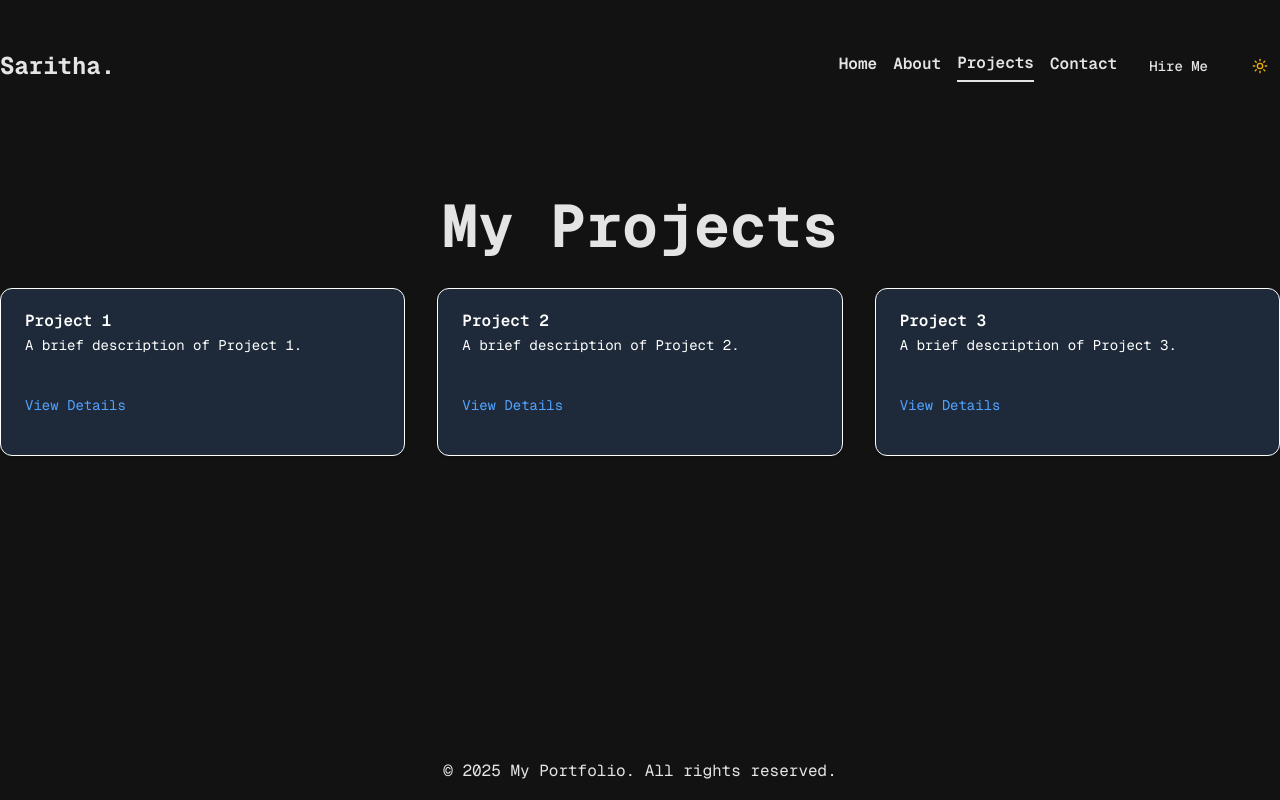
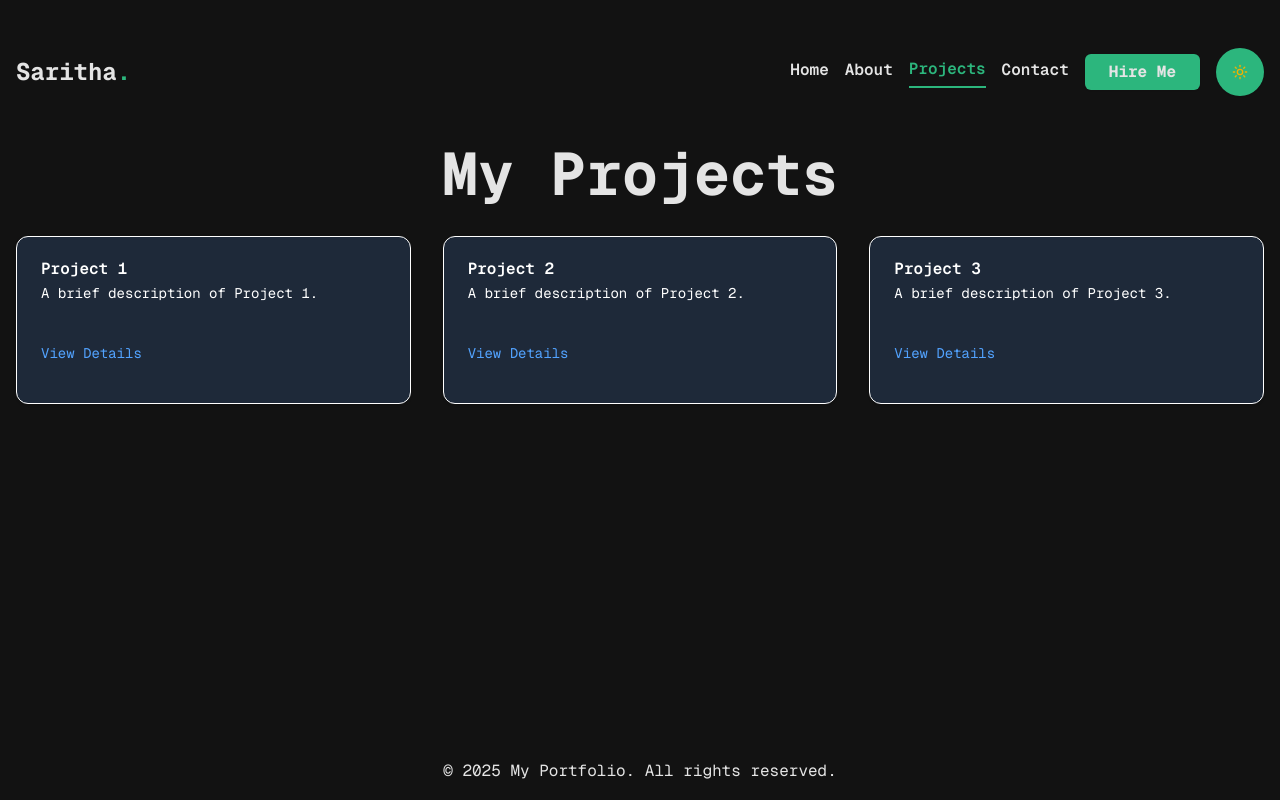
Before and after one commit to Saritha-115/my-portfolio, a Next.js app: page /projects in a window 1280 px wide. Built offline with nearby package versions, Linux system fonts and the light colour scheme.

Commit message:
Revert "styling changes"
This reverts commit 193758b237dd96eedeb8dd1dbc9035352a8191e8.

```diff
--- a/app/globals.css
+++ b/app/globals.css
@@ -33,8 +33,73 @@
   --color-surface: #e9ecef; /* Very light gray for surfaces */
   --color-border: #dee2e6; /* Light gray for borders */
   --color-error: #dc3545; /* Bright red for error messages */
-  --color-btn-text: #FF6F61; /* Button text in light mode */
+   --color-btn-text: #FF6F61; /* Button text in light mode */
   --hover-shadow: 0 4px 15px rgba(231, 76, 60, 0.5); /* Red shadow for hover effects in light mode */
+}
+
+/* Button hover effect */
+button:hover {
+  background-color: var(--color-primary-hover); /* Hover background color */
+  color: var(--color-text); /* Hover text color */
+  box-shadow: var(--hover-shadow); /* Hover shadow effect */
+  transform: translateY(-2px); /* Slight lift effect on hover */
+  transition: background-color 0.3s ease, color 0.3s ease, box-shadow 0.3s ease, transform 0.3s ease;
+}
+
+@layer base {
+  * {
+    margin: 0;
+    padding: 0;
+    box-sizing: border-box;
+  }
+  body {
+    background-color: var(--color-background);
+    color: var(--color-foreground);
+    font-family: var(--font-mono); /* Changed to monospace font */
+    line-height: 1.6;
+    transition: background-color 0.3s ease, color 0.3s ease; /* Smooth transition */
+  }
+}
+
+/* Global button styles */
+button {
+  background-color: var(--color-primary); /* Darker primary color */
+  color: var(--color-foreground);
+  border: none;
+  padding: 0.75rem 1.5rem;
+  border-radius: 0.375rem;
+  font-family: var(--font-mono); /* Changed to monospace font */
+  font-size: 1rem;
+  font-weight: bold;
+  cursor: pointer;
+  transition: background-color 0.3s ease, color 0.3s ease, box-shadow 0.3s ease, transform 0.3s ease;
+}
+
+/* Custom circle button class */
+.circle {
+  width: 3rem; /* Equal width and height to make it square */
+  height: 3rem;
+  padding: 0; /* Remove padding to avoid distortion */
+  border-radius: 50%; /* Fully rounded to make it a circle */
+  display: flex; /* Center content */
+  align-items: center;
+  justify-content: center;
+  background-color: var(--color-primary); /* Default background color */
+  color: var(--color-foreground); /* Default text color */
+  transition: background-color 0.3s ease, color 0.3s ease, box-shadow 0.3s ease, transform 0.3s ease;
+}
+
+.circle:hover {
+  background-color: var(--color-primary-hover); /* Hover background color */
+  transform: translateY(-2px); /* Slight lift effect */
+}
+
+/* Utility classes */
+.container {
+  max-width: 100%;
+  margin: 0 auto;
+  padding: 0 1rem;
+  font-family: var(--font-mono); /* Changed to monospace font */
 }
 
 @media (min-width: 640px) {
@@ -80,23 +145,53 @@
   animation: draw-reverse 4s ease-in-out infinite;
 }
 
-/* Utility classes */
-.container {
-
-  font-family: var(--font-mono); /* Changed to monospace font */
+.border-accent {
+  border-color: var(--color-accent);
 }
 
-@layer base {
-  * {
-    margin:0;
-    padding: 0;
-    box-sizing: border-box;
-  }
-  body {
-    background-color: var(--color-background);
-    color: var(--color-foreground);
-    font-family: var(--font-mono); /* Changed to monospace font */
-    line-height: 1.6;
-    transition: background-color 0.3s ease, color 0.3s ease; /* Smooth transition */
-  }
+.text-center {
+  text-align: center;
 }
+
+.btn {
+  background-color: var(--color-background);
+  color: var(--color-btn-text); /* Updated to use the correct text color */
+  padding: 0.75rem 1.5rem;
+  border-radius: 0.375rem;
+  text-decoration: none;
+  display: inline-block;
+  font-weight: bold;
+  transition: background-color 0.3s ease, color 0.3s ease;
+  border: 2px solid var(--color-accent);
+}
+
+.btn:hover {
+  box-shadow: var(--hover-shadow); /* Use hover shadow based on mode */
+}
+
+.card {
+  background-color: var(--color-secondary);
+  color: var(--color-foreground);
+  padding: 1rem;
+  border-radius: 0.5rem;
+  box-shadow: 0 4px 6px rgba(0, 0, 0, 0.1);
+  transition: transform 0.2s ease, box-shadow 0.2s ease;
+}
+
+.card:hover {
+  transform: translateY(-5px);
+  box-shadow: 0 6px 10px rgba(0, 0, 0, 0.15);
+}
+
+/* Accent styling utility */
+.text-accent {
+  color: var(--color-accent);
+}
+
+.bg-accent {
+  background-color: var(--color-accent);
+}
+
+.border-accent {
+  border-color: var(--color-accent);
+}
--- a/app/home/page.tsx
+++ b/app/home/page.tsx
@@ -22,9 +22,9 @@ export default function Home() {
       {/* Right Side: Image */}
       <div className="relative w-150 h-150 flex justify-center items-center">
         <img
-          src="/Saritha1.png"
+          src="/Saritha.png"
           alt="Your Name"
-          className="w-142.5 h-142.5 rounded-full shadow-lg object-cover object-center z-10"
+          className="w-141 h-141 rounded-full shadow-lg object-cover object-top z-10"
         />
         <svg
           className="absolute w-full h-full z-0 stroke-animation"
--- a/components/layout/Footer.tsx
+++ b/components/layout/Footer.tsx
@@ -1,10 +1,8 @@
 export default function Footer() {
   return (
     <footer className="py-4">
-      <div className="container mx-auto text-center">
-        <p>
-          &copy; {new Date().getFullYear()} My Portfolio. All rights reserved.
-        </p>
+      <div className="container text-center">
+        <p>&copy; {new Date().getFullYear()} My Portfolio. All rights reserved.</p>
       </div>
     </footer>
   );
```
Also changed, not shown: 2 other files (tests, documents, lock files or other folders).
